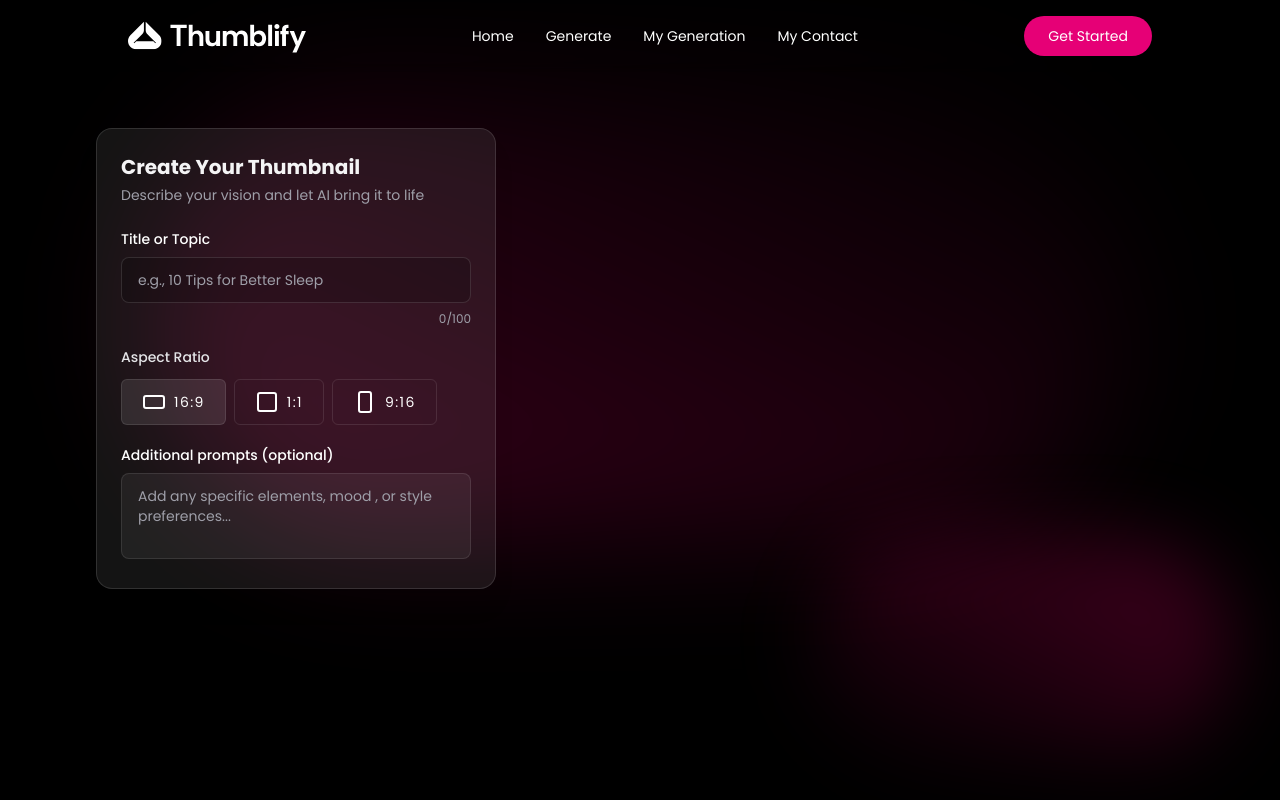
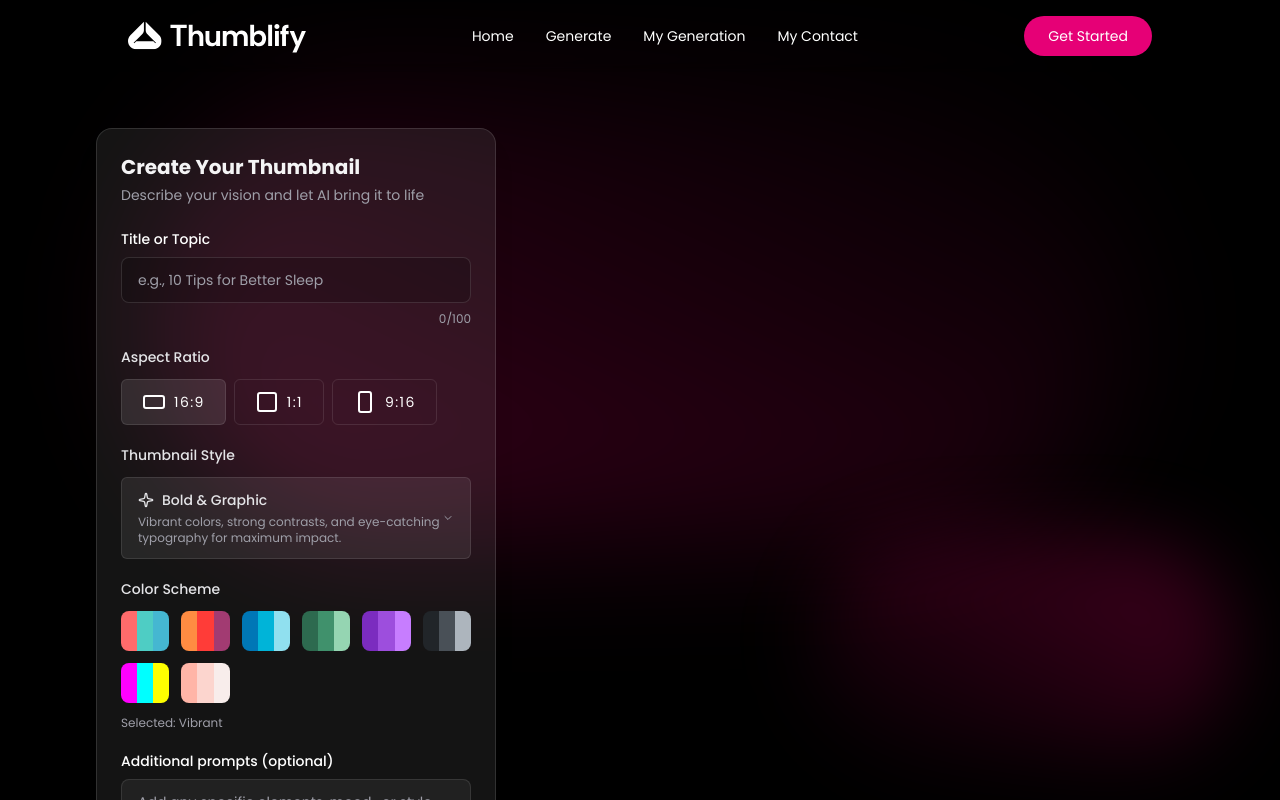
Before and after one commit to shubhamraj82/Thumbify, a React (Vite) app in the folder Frontend/: page /generate/1 in a window 1280 px wide. Shown: the top 800 px of the page. Built offline with nearby package versions, Linux system fonts and the light colour scheme.

Commit message:
thumbnail style and color scheme selector

```diff
--- /dev/null
+++ b/Frontend/src/components/ColorSchemeSelector.tsx
@@ -0,0 +1,28 @@
+import { colorSchemes } from '../../public/assets/assets';
+
+const ColorSchemeSelector = ({value,onChange} : {value:string; onChange:(color:string)=>void}) => {
+
+
+  return (
+    <div className='space-y-3'>
+        <label className='block text-sm font-medium text-zinc-200'>Color Scheme</label>
+        <div className='grid grid-cols-6 gap-3'>
+            {colorSchemes.map((scheme)=>(
+                <button key={scheme.id}
+                onClick={()=>onChange(scheme.id)}
+                className={`relative rounded-lg transition-all $ {value === scheme.id && 'ring-2 ring-pink-500'}`}
+                title={scheme.name}>
+                    <div className='flex h-10 rounded-lg overflow-hidden'>
+                        {scheme.colors.map((color,i)=>(
+                            <div key={i} className='flex-1' style={{backgroundColor:color}}/>
+                        ))}
+                    </div>
+                </button>
+            ))}
+        </div>
+        <p className='text-xs text-zinc-400'>Selected: {colorSchemes.find((s) => s.id === value)?.name}</p>
+    </div>
+  )
+}
+
+export default ColorSchemeSelector
--- a/Frontend/src/components/StyleSelector.tsx
+++ b/Frontend/src/components/StyleSelector.tsx
@@ -1,6 +1,7 @@
 import React from 'react'
-import type { ThumbnailStyle } from '../../public/assets/assets'
-import { CpuIcon, ImageIcon, PenToolIcon, SparkleIcon,  SquareIcon } from 'lucide-react';
+import { thumbnailStyles, type ThumbnailStyle } from '../../public/assets/assets'
+import {  ChevronDownIcon, CpuIcon, ImageIcon, PenToolIcon, SparkleIcon,  SquareIcon } from 'lucide-react';
+
 
 const StyleSelector = ({value,onChange,isOpen,setIsOpen} : { value : ThumbnailStyle; onChange:(style:ThumbnailStyle)=>void; isOpen:boolean; setIsOpen:(open:boolean)=>void}) => {
 
@@ -28,7 +29,7 @@
         <button
         type='button'
         onClick={()=> setIsOpen(!isOpen)}
-        className=''>
+        className='flex w-full items-center justify-between rounded-md border px-4 py-3 text-left transition bg-white/8 border-white/10 text-zinc-200  hover:bg-white/12'>
             <div className='space-y-1'>
                 <div className='flex items-center gap-2 font-medium'>
                     {styleIcons[value]}
@@ -36,7 +37,25 @@
                 </div>
                 <p className='text-xs text-zinc-400'>{styleDescriptions[value]}</p>
             </div>
+            <ChevronDownIcon className={['h-5 w-5 text-zinc-400 transition-transform', isOpen && 'rotate-180'].join(' ')}/>
         </button>
+
+        {isOpen && (
+            <div className='absolute bottom-0 z-50 mt-1 w-full rounded-md border border-white/12 bg-black/20 backdrop-blur-3xl shadow-lg'>
+                {thumbnailStyles.map((style)=>{
+                    return (
+                        <button key={style} onClick={()=>{onChange(style); setIsOpen(false)}}
+                        className='flex w-full items-start gap-3 px-4 py-3 text-left transition hover:bg-black/30'>
+                            <div className='mt-0.5'>{styleIcons[style]}</div>
+                            <div>
+                                <p className='font-medium'>{style}</p>
+                                <p className='text-xs text-zinc-400'>{styleDescriptions[style]}</p>
+                            </div>
+                        </button>
+                    )
+                })}
+            </div>
+        )}
     </div>
   )
 }
--- a/Frontend/src/pages/Generate.tsx
+++ b/Frontend/src/pages/Generate.tsx
@@ -1,9 +1,10 @@
 import React, { useState } from 'react'
 import { useParams } from 'react-router-dom'
-import type { AspectRatio, IThumbnail, ThumbnailStyle } from '../../public/assets/assets';
+import { colorSchemes, type AspectRatio, type IThumbnail, type ThumbnailStyle } from '../../public/assets/assets';
 import SoftBackdrop from '../components/SoftBackdrop';
-import { button } from 'motion/react-client';
 import AspectRatioSelector from '../components/AspectRatioSelector';
+import StyleSelector from '../components/StyleSelector';
+import ColorSchemeSelector from '../components/ColorSchemeSelector';
 
 const Generate = () => {
 
@@ -13,6 +14,7 @@
   const [thumbnail,setThumbnail]=useState<IThumbnail | null>(null);
   const [loading,setLoading]=useState(false);
   const [aspectRatio, setAspectRatio] = useState<AspectRatio>('16:9')
+  const [colorScheme, setColorScheme] = useState<string>(colorSchemes[0].id)
   const [style,setStyle]=useState<ThumbnailStyle>('Bold & Graphic')
 
   const [styleDropdownMenu , setStyleSropdownOpen]=useState(false)
@@ -51,7 +53,9 @@
               <AspectRatioSelector value={aspectRatio} onChange={setAspectRatio}/>
 
               {/* STYLESELECTOR */}
+              <StyleSelector value={style} onChange={setStyle} isOpen={styleDropdownMenu} setIsOpen={setStyleSropdownOpen}/>
               {/* COLORSCHEMESELECTOR */}
+              <ColorSchemeSelector value={colorScheme} onChange={setColorScheme}/>
 
               {/* DETAILS */}
               <div className='space-y-2'>
```
